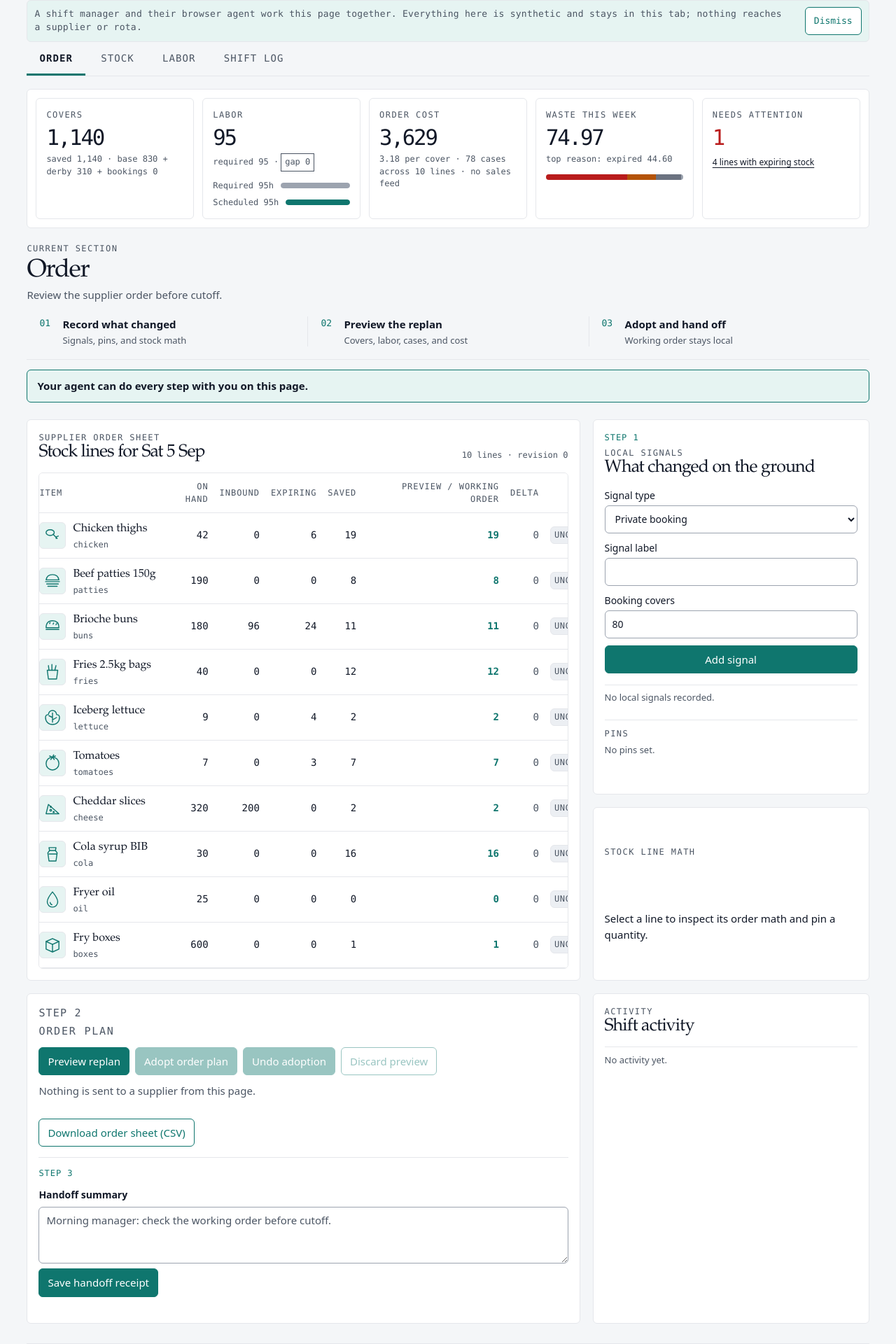
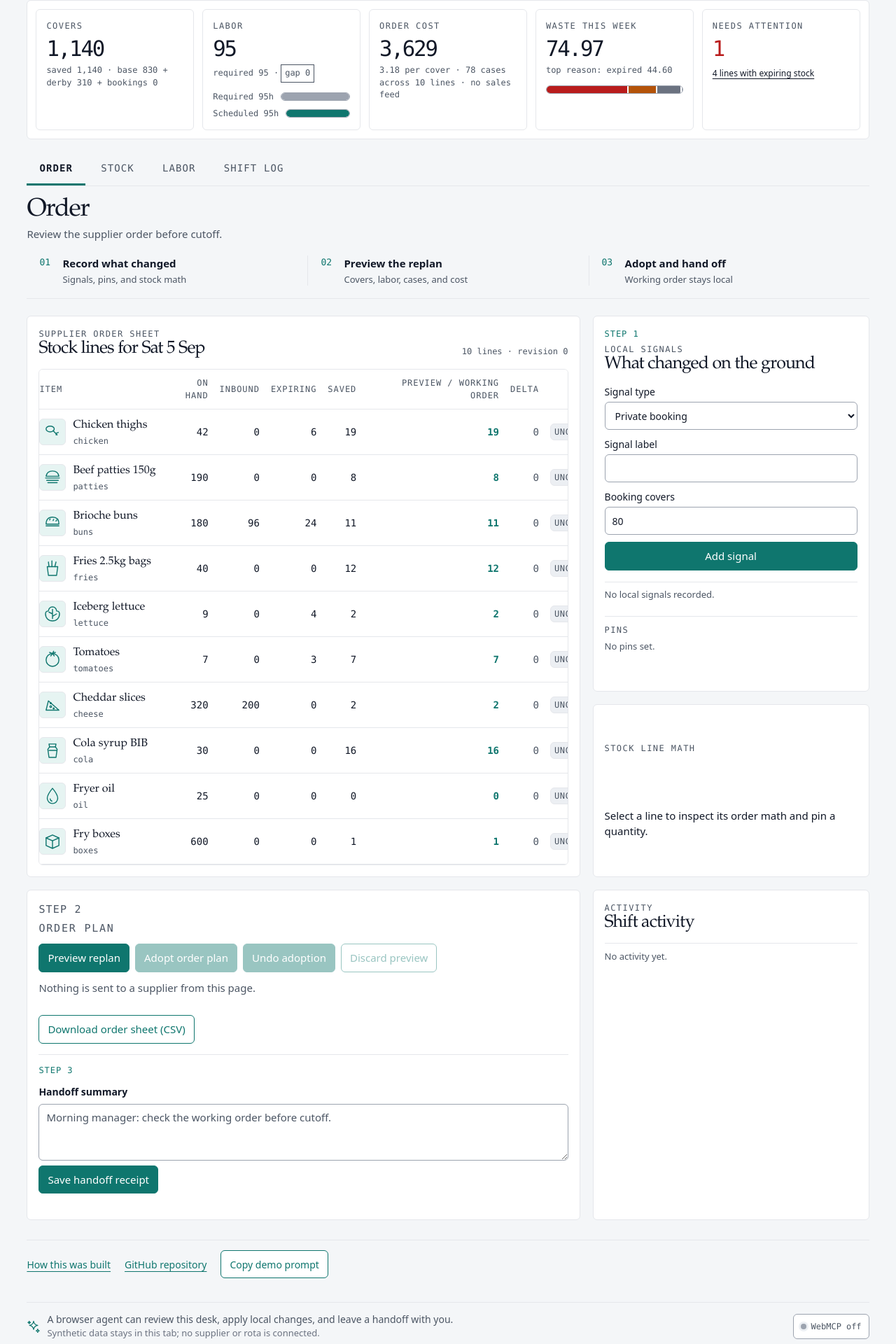
Before and after one commit to rutts29/cutoff-webmcp, a React (Vite) app: page / in a window 1280 px wide. Shown: the part 240-2160 px from the top of the page at 70% size. Built offline with nearby package versions, Linux system fonts and the light colour scheme.

Commit message:
Refine dashboard hierarchy and WebMCP footer

```diff
--- a/src/App.tsx
+++ b/src/App.tsx
@@ -24,14 +24,18 @@ import { StockPage } from "./StockPage";
 import { LaborPage } from "./LaborPage";
 import { ShiftLogPage } from "./ShiftLogPage";
 import { ServiceBand } from "./ServiceBand";
-import { BrandMark, StockItemThumbnail } from "./VisualIdentity";
+import { AgentGlyph, BrandMark, StockItemThumbnail } from "./VisualIdentity";
 import {
   createReviewStore,
   type HandoffReceipt,
   type ReviewState,
   type ReviewStore,
 } from "./store/reviewStore";
-import { mountWebMCPTools, type WebMCPStatus } from "./webmcp/registerTools";
+import {
+  getToolNamesForSection,
+  mountWebMCPTools,
+  type WebMCPStatus,
+} from "./webmcp/registerTools";
 import "./styles.css";
 
 type AppProps = Readonly<{
@@ -51,27 +55,6 @@ const defaultStatus: WebMCPStatus = {
 
 const DEMO_PROMPT =
   "The derby has been cancelled. Add that to the order review and replan, but keep my booking.";
-const ORIENTATION_STORAGE_KEY = "cutoff:orientation-dismissed";
-
-function orientationWasDismissed(): boolean {
-  try {
-    return window.localStorage.getItem(ORIENTATION_STORAGE_KEY) === "true";
-  } catch {
-    return false;
-  }
-}
-
-function storeOrientationDismissal(dismissed: boolean): void {
-  try {
-    if (dismissed) {
-      window.localStorage.setItem(ORIENTATION_STORAGE_KEY, "true");
-    } else {
-      window.localStorage.removeItem(ORIENTATION_STORAGE_KEY);
-    }
-  } catch {
-    // The orientation strip still works for this tab when storage is blocked.
-  }
-}
 
 function formatNumber(value: number): string {
   return new Intl.NumberFormat("en-US").format(value);
@@ -559,12 +542,10 @@ export function App({
   const [promptNotice, setPromptNotice] = useState("");
   const [orderControlError, setOrderControlError] = useState("");
   const [orderControlNotice, setOrderControlNotice] = useState("");
-  const [orientationVisible, setOrientationVisible] = useState(
-    () => !orientationWasDismissed(),
-  );
   const sectionDefinition = SECTION_DEFINITIONS.find(
     (candidate) => candidate.id === section,
   ) ?? SECTION_DEFINITIONS[0];
+  const toolNames = getToolNamesForSection(section, store);
   const preset = getPreset(state.presetId);
   const pageTitleRef = useRef<HTMLHeadingElement>(null);
   const previousSection = useRef(section);
@@ -635,13 +616,7 @@ export function App({
     navigate?.(nextSection);
   };
   const resetDemo = () => {
-    storeOrientationDismissal(false);
-    setOrientationVisible(true);
     store.resetDemo("page");
-  };
-  const dismissOrientation = () => {
-    storeOrientationDismissal(true);
-    setOrientationVisible(false);
   };
   const copyDemoPrompt = async () => {
     setPromptNotice("");
@@ -696,7 +671,7 @@ export function App({
 
   return (
     <main className="app-shell">
-      <a className="skip-link" href="#page-title">Skip to current section</a>
+      <a className="skip-link" href="#page-title">Skip to page content</a>
       <div className="paper">
         <header className="app-header">
           <div>
@@ -733,19 +708,7 @@ export function App({
           </div>
         </header>
 
-        {orientationVisible ? (
-          <aside className="orientation-strip" aria-label="Demo orientation">
-            <p>A shift manager and their browser agent work this page together. Everything here is synthetic and stays in this tab; nothing reaches a supplier or rota.</p>
-            <button
-              aria-label="Dismiss orientation"
-              className="orientation-dismiss"
-              type="button"
-              onClick={dismissOrientation}
-            >
-              Dismiss
-            </button>
-          </aside>
-        ) : null}
+        <ServiceBand state={state} navigate={moveToSection} />
 
         <nav className="section-tabs" aria-label="Shift desk sections">
           {SECTION_DEFINITIONS.map((candidate) => (
@@ -773,10 +736,7 @@ export function App({
           ))}
         </nav>
 
-        <ServiceBand state={state} navigate={moveToSection} />
-
         <section className="page-intro" aria-labelledby="page-title">
-          <p className="eyebrow">Current section</p>
           <h2 id="page-title" ref={pageTitleRef} tabIndex={-1}>
             {sectionDefinition.label}
           </h2>
@@ -794,8 +754,6 @@ export function App({
             </li>
           ))}
         </ol>
-        <p className="agent-collaboration-note">Your agent can do every step with you on this page.</p>
-
         {section === "stock" ? (
           <>
             <StockPage
@@ -940,6 +898,30 @@ export function App({
             <button className="text-button" type="button" onClick={() => void copyDemoPrompt()}>Copy demo prompt</button>
           </nav>
           <p className="copy-notice" aria-live="polite">{promptNotice}</p>
+          <div className="agent-footer-note">
+            <AgentGlyph />
+            <p>
+              A browser agent can review this desk, apply local changes, and leave a handoff with you.
+              <span>Synthetic data stays in this tab; no supplier or rota is connected.</span>
+            </p>
+            <details className="tool-disclosure">
+              <summary>
+                <span className={`webmcp-dot${status.supported ? " is-ready" : ""}`} aria-hidden="true" />
+                <span>WebMCP</span>
+                <span>{status.supported ? `${status.toolCount} tools` : "off"}</span>
+              </summary>
+              <div className="tool-popover">
+                <p>{status.supported ? "Available on this page" : "Not available in this browser"}</p>
+                {status.supported ? (
+                  <ul>
+                    {toolNames.map((toolName) => <li key={toolName}><code>{toolName}</code></li>)}
+                  </ul>
+                ) : (
+                  <small>The desk still works without browser tool support.</small>
+                )}
+              </div>
+            </details>
+          </div>
         </footer>
       </div>
     </main>
--- a/src/VisualIdentity.tsx
+++ b/src/VisualIdentity.tsx
@@ -48,3 +48,14 @@ export function StaffAvatar({ name }: Readonly<{ name: string }>) {
 export function BrandMark() {
   return <span className="brand-mark" aria-hidden="true">C</span>;
 }
+
+export function AgentGlyph() {
+  return (
+    <span className="agent-glyph" aria-hidden="true">
+      <svg viewBox="0 0 24 24" focusable="false">
+        <path d="M12 3c.7 4.5 2.5 6.3 7 7-4.5.7-6.3 2.5-7 7-.7-4.5-2.5-6.3-7-7 4.5-.7 6.3-2.5 7-7Z" />
+        <path d="M19 16.5c.25 1.7 1.05 2.5 2.75 2.75-1.7.25-2.5 1.05-2.75 2.75-.25-1.7-1.05-2.5-2.75-2.75 1.7-.25 2.5-1.05 2.75-2.75ZM4.5 3c.2 1.3.8 1.9 2.1 2.1-1.3.2-1.9.8-2.1 2.1-.2-1.3-.8-1.9-2.1-2.1 1.3-.2 1.9-.8 2.1-2.1Z" />
+      </svg>
+    </span>
+  );
+}
--- a/src/styles.css
+++ b/src/styles.css
@@ -81,11 +81,7 @@ p { margin: 0; }
 .reason-chip, .effect-tag { background: var(--surface-muted); border: 1px solid var(--line); border-radius: var(--radius); color: var(--muted); font-family: ui-monospace, "SFMono-Regular", Menlo, monospace; font-size: 12px; letter-spacing: 0.05em; padding: 5px 7px; text-transform: uppercase; }
 .alert { color: var(--alert); font-size: 13px; }
 .text-button { align-items: center; display: inline-flex; justify-content: center; text-decoration: none; }
-.orientation-strip { align-items: center; background: var(--accent-soft); border: 1px solid var(--line); border-radius: var(--radius); color: var(--muted); display: flex; font-family: var(--font-mono); font-size: 13px; gap: 18px; justify-content: space-between; letter-spacing: 0.02em; margin-top: 18px; padding: 9px 10px; }
-.orientation-strip p { line-height: 1.45; }
-.orientation-dismiss { flex: none; }
-
-.section-tabs { border-bottom: 1px solid var(--line); display: flex; gap: 4px; overflow-x: auto; }
+.section-tabs { border-bottom: 1px solid var(--line); display: flex; gap: 4px; margin-top: 18px; overflow-x: auto; }
 .section-tabs a { color: var(--muted); font-family: var(--font-mono); font-size: 14px; letter-spacing: 0.08em; padding: 13px 18px 11px; text-decoration: none; text-transform: uppercase; white-space: nowrap; }
 .section-tabs a[aria-current="page"] { border-bottom: 3px solid var(--accent); color: var(--ink); font-weight: 700; }
 
@@ -98,12 +94,13 @@ p { margin: 0; }
 .labor-bars { display: grid; gap: 6px; margin-top: 11px; }
 .labor-bars > div { align-items: center; display: grid; gap: 10px; grid-template-columns: max-content minmax(24px, 1fr); }
 .labor-bars > div > span:first-child { color: var(--muted); font-family: var(--font-mono); font-size: 12px; white-space: nowrap; }
-.labor-bar-track { background: var(--surface-muted); border-radius: var(--radius); display: block; height: 8px; overflow: hidden; }
+.labor-bar-track { background: var(--surface-muted); border: 1px solid var(--line-dark); border-radius: var(--radius); display: block; height: 12px; overflow: hidden; }
 .labor-bar-fill { border-radius: var(--radius); display: block; height: 100%; min-width: 1px; }
 .labor-bar-fill.is-required { background: var(--line-dark); }
 .labor-bar-fill.is-scheduled { background: var(--accent); }
-.waste-stack { background: var(--surface-muted); border-radius: var(--radius); display: flex; height: 8px; margin-top: 12px; overflow: hidden; }
+.waste-stack { background: var(--surface-muted); border: 1px solid var(--line-dark); border-radius: var(--radius); display: flex; height: 12px; margin-top: 12px; overflow: hidden; }
 .waste-stack-segment { display: block; height: 100%; }
+.waste-stack-segment + .waste-stack-segment { border-left: 2px solid var(--surface); }
 .waste-expired { background: var(--alert); }
 .waste-overproduction { background: var(--warn); }
 .waste-prep { background: var(--muted-2); }
@@ -113,7 +110,7 @@ p { margin: 0; }
 .attention-list { display: grid; gap: 4px; list-style: none; margin: 7px 0 0; padding: 0; }
 .attention-list a { color: var(--ink); font-size: 12px; line-height: 1.35; text-underline-offset: 3px; }
 
-.page-intro { display: grid; gap: 5px; padding: 20px 0 2px; }
+.page-intro { display: grid; gap: 5px; padding: 16px 0 2px; }
 .page-intro h2 { font-size: clamp(26px, 3vw, 36px); }
 .page-intro > p:last-child { color: var(--muted); font-size: 15px; }
 
@@ -123,16 +120,6 @@ p { margin: 0; }
 .workflow-strip span { color: var(--accent); font-family: var(--font-mono); font-size: 13px; grid-row: span 2; }
 .workflow-strip strong { font-size: 15px; }
 .workflow-strip small { color: var(--muted); font-size: 13px; line-height: 1.35; }
-.agent-collaboration-note {
-  background: var(--accent-soft);
-  border: 1px solid var(--accent);
-  border-radius: var(--radius);
-  color: var(--ink);
-  font-size: 15px;
-  font-weight: 600;
-  margin-top: 14px;
-  padding: 11px 14px;
-}
 .panel-step { color: var(--accent); font-family: var(--font-mono); font-size: 12px; letter-spacing: 0.08em; margin-bottom: 4px; text-transform: uppercase; }
 
 .pending-strip { align-items: center; background: color-mix(in srgb, var(--warn) 8%, var(--surface)); border: 1px solid var(--warn); border-radius: var(--radius); display: flex; gap: 18px; justify-content: space-between; margin-top: 18px; padding: 12px 14px; }
@@ -215,10 +202,16 @@ td { font-size: 14px; }
 input, select, textarea { background: var(--surface); border: 1px solid var(--line-dark); border-radius: var(--radius); color: var(--ink); min-height: 40px; padding: 8px 10px; }
 input::placeholder, textarea::placeholder { color: var(--muted); opacity: 1; }
 .pin-control input { width: 72px; }
-button { background: var(--accent); border: 1px solid var(--accent); border-radius: var(--radius); color: var(--surface); min-height: 40px; padding: 8px 12px; transition: background-color 120ms ease, border-color 120ms ease; }
-.secondary-button, .text-button, .orientation-dismiss { background: var(--surface); border: 1px solid var(--accent); border-radius: var(--radius); color: var(--accent); min-height: 40px; padding: 8px 12px; }
-button:not(:disabled):hover { background: color-mix(in srgb, var(--accent) 88%, var(--ink)); }
-.secondary-button:hover, .text-button:hover, .orientation-dismiss:hover { background: var(--accent-soft); }
+button { background: var(--accent); border: 1px solid var(--accent); border-radius: var(--radius); color: var(--surface); min-height: 40px; padding: 8px 12px; transition: background-color 120ms ease, border-color 120ms ease, color 120ms ease; }
+.secondary-button, .text-button { background: var(--surface); border: 1px solid var(--accent); border-radius: var(--radius); color: var(--accent); min-height: 40px; padding: 8px 12px; }
+button:not(:disabled):hover { background: color-mix(in srgb, var(--accent) 88%, var(--ink)); color: var(--surface); }
+.secondary-button:not(:disabled):hover,
+.text-button:not(:disabled):hover,
+.filter-chips button:not(:disabled):not([aria-pressed="true"]):hover {
+  background: var(--accent-soft);
+  border-color: var(--accent);
+  color: var(--accent);
+}
 .pin-control .text-button { margin-top: 9px; }
 
 .skip-link {
@@ -271,6 +264,22 @@ button:not(:disabled):hover { background: color-mix(in srgb, var(--accent) 88%,
 .app-footer nav { align-items: center; display: flex; flex-wrap: wrap; gap: 10px 20px; }
 .app-footer a { color: var(--accent); font-size: 14px; text-underline-offset: 4px; }
 .app-footer .text-button { font-size: 14px; }
+.agent-footer-note { align-items: center; border-top: 1px solid var(--line); color: var(--muted); display: flex; font-size: 14px; gap: 9px; margin-top: 8px; padding-top: 14px; }
+.agent-footer-note > p { line-height: 1.45; }
+.agent-footer-note > p span { color: var(--muted-2); display: block; font-size: 13px; }
+.agent-glyph { color: var(--accent); display: inline-flex; flex: none; height: 20px; width: 20px; }
+.agent-glyph svg { fill: none; height: 100%; stroke: currentColor; stroke-linecap: round; stroke-linejoin: round; stroke-width: 1.6; width: 100%; }
+.tool-disclosure { margin-left: auto; position: relative; }
+.tool-disclosure summary { align-items: center; background: var(--surface); border: 1px solid var(--line-dark); border-radius: var(--radius); color: var(--muted); cursor: pointer; display: flex; font-family: var(--font-mono); font-size: 12px; gap: 7px; list-style: none; min-height: 36px; padding: 7px 10px; white-space: nowrap; }
+.tool-disclosure summary::-webkit-details-marker { display: none; }
+.tool-disclosure summary:hover, .tool-disclosure summary:focus-visible { background: var(--accent-soft); border-color: var(--accent); color: var(--ink); }
+.webmcp-dot { background: var(--line-dark); border-radius: 999px; box-shadow: 0 0 0 3px var(--surface-muted); display: inline-block; height: 8px; width: 8px; }
+.webmcp-dot.is-ready { background: var(--ok); }
+.tool-popover { background: var(--surface); border: 1px solid var(--line-dark); border-radius: var(--radius); bottom: calc(100% + 8px); box-shadow: 0 10px 28px color-mix(in srgb, var(--ink) 14%, transparent); display: none; min-width: 260px; padding: 12px; position: absolute; right: 0; z-index: 30; }
+.tool-disclosure:hover .tool-popover, .tool-disclosure:focus-within .tool-popover, .tool-disclosure[open] .tool-popover { display: block; }
+.tool-popover p { color: var(--ink); font-size: 13px; font-weight: 700; }
+.tool-popover ul { display: grid; gap: 4px; list-style: none; margin: 9px 0 0; padding: 0; }
+.tool-popover li, .tool-popover small { color: var(--muted); font-size: 12px; }
 
 .stock-page-grid { display: grid; gap: 18px; grid-template-columns: minmax(0, 1.7fr) minmax(270px, 0.8fr); padding-top: 24px; }
 .stock-count-panel { background: var(--surface); border: 1px solid var(--line); border-radius: var(--radius); grid-row: span 3; min-width: 0; padding: 16px; }
@@ -367,6 +376,7 @@ button:not(:disabled):hover { background: color-mix(in srgb, var(--accent) 88%,
 .filter-chips { display: flex; flex-wrap: wrap; gap: 6px; }
 .filter-chips button { background: var(--surface); color: var(--accent); font-family: var(--font-mono); font-size: 13px; min-height: 40px; text-transform: uppercase; }
 .filter-chips button[aria-pressed="true"] { background: var(--accent); color: var(--surface); }
+.filter-chips button[aria-pressed="true"]:not(:disabled):hover { background: color-mix(in srgb, var(--accent) 88%, var(--ink)); color: var(--surface); }
 .shift-log-list { list-style: none; margin: 0; padding: 0; }
 .shift-log-list li { border-bottom: 1px solid var(--line); padding: 13px 0; }
 .shift-log-meta { align-items: center; display: flex; flex-wrap: wrap; font-size: 12px; gap: 8px; }
@@ -423,6 +433,10 @@ button:not(:disabled):hover { background: color-mix(in srgb, var(--accent) 88%,
   .header-actions { align-items: start; justify-items: start; text-align: left; }
   .table-scroll { mask-image: linear-gradient(to right, var(--ink) 0, var(--ink) calc(100% - 28px), transparent 100%); }
   .app-footer nav { align-items: flex-start; flex-direction: column; }
+  .agent-footer-note { align-items: flex-start; flex-wrap: wrap; }
+  .agent-footer-note > p { flex: 1; min-width: 240px; }
+  .tool-disclosure { margin-left: 29px; }
+  .tool-popover { left: 0; max-width: calc(100vw - 69px); min-width: 250px; right: auto; }
   .trajectory-paper { padding: 20px; }
   .trajectory-list li { gap: 8px; grid-template-columns: 1fr; }
   .workflow-strip { grid-template-columns: 1fr; }
```
Also changed, not shown: 3 other files (tests, documents, lock files or other folders).
